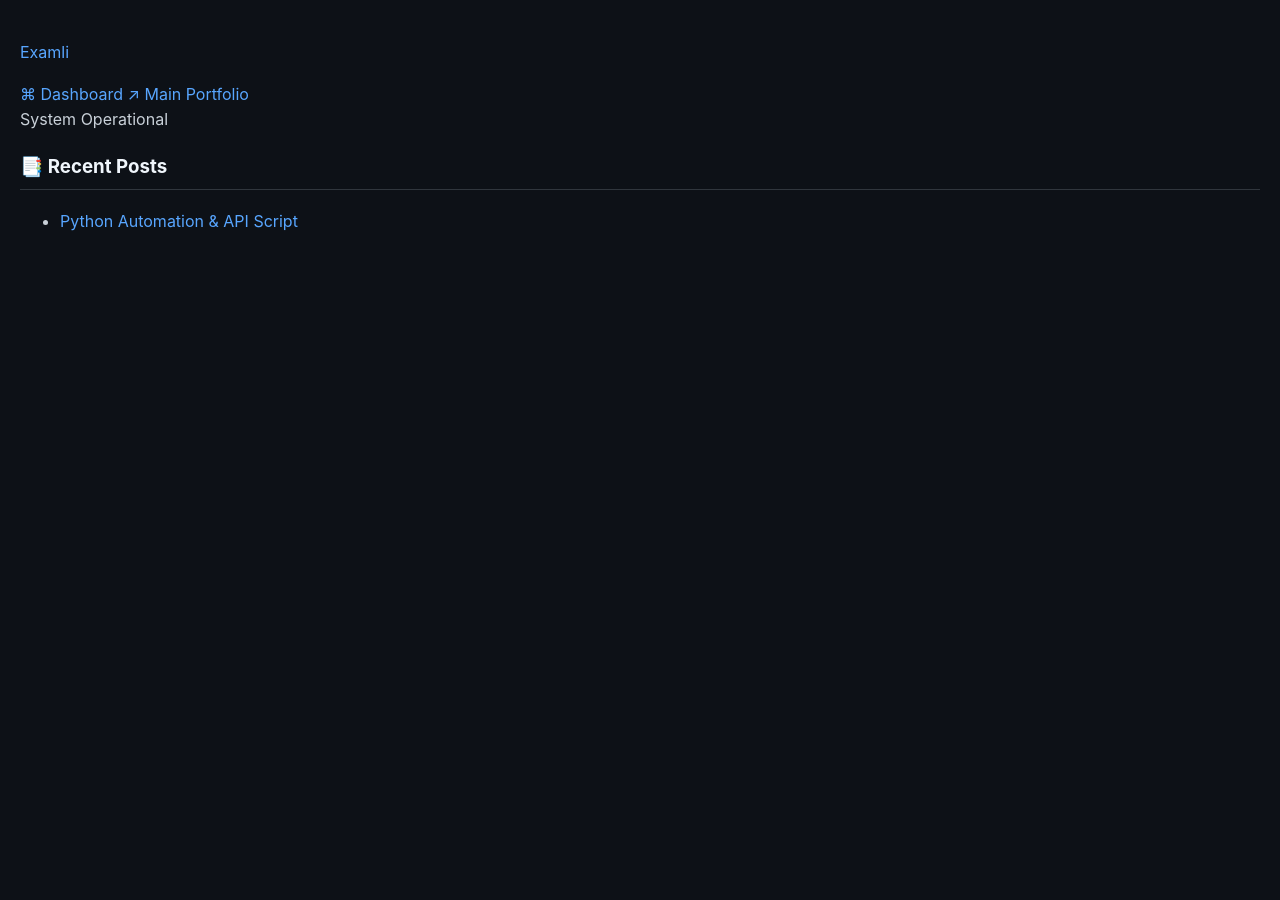
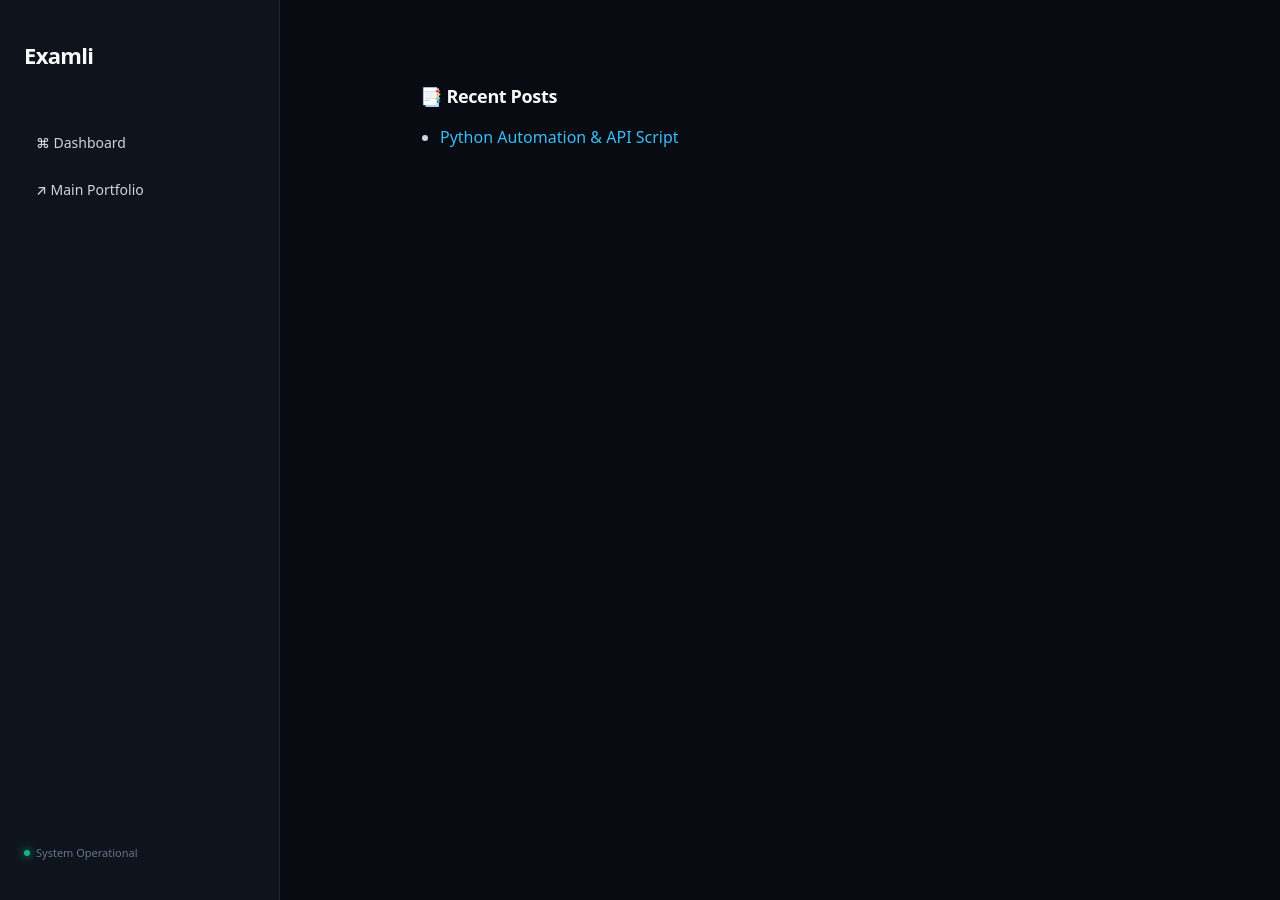
Before and after one commit to examli/examli.github.io, a Jekyll site: the page built from index.md, in a window 1280 px wide. Built offline with Jekyll 4.4.1, drawn with Linux system fonts in a browser that asks for light colours; our own code applies the rules of GitHub Pages for plain Markdown files.

Commit message:
Update style.css

```diff
--- a/assets/css/style.css
+++ b/assets/css/style.css
@@ -1,87 +1,178 @@
-/* --- PROFESSIONAL DARK TECH THEME --- */
+/* --- MODERN PREMIUM TECH THEME --- */
 :root {
-  --bg-color: #0d1117;
-  --text-color: #c9d1d9;
-  --accent-color: #58a6ff;
-  --card-bg: #161b22;
-  --border-color: #30363d;
+  --bg-main: #080b11;
+  --bg-sidebar: #0f141c;
+  --bg-card: #141b24;
+  --border-color: #1e293b;
+  --text-main: #cbd5e1;
+  --text-muted: #64748b;
+  --text-white: #f8fafc;
+  --accent: #38bdf8; /* Cyber Cyan */
+}
+
+* {
+  box-sizing: border-box;
 }
 
 body {
-  background-color: var(--bg-color);
-  color: var(--text-color);
-  font-family: -apple-system, BlinkMacSystemFont, "Segoe UI", Helvetica, Arial, sans-serif;
+  background-color: var(--bg-main);
+  color: var(--text-main);
+  font-family: ui-sans-serif, system-ui, -apple-system, BlinkMacSystemFont, "Segoe UI", Roboto, sans-serif;
   margin: 0;
-  padding: 40px 20px;
-  line-height: 1.6;
+  padding: 0;
+  min-height: 100vh;
 }
 
-.wrapper {
-  max-width: 900px;
-  margin: 0 auto;
+/* Master Grid Structure */
+.blog-container {
   display: grid;
   grid-template-columns: 280px 1fr;
-  gap: 40px;
+  min-height: 100vh;
 }
 
-/* Sidebar Styling (No Github Buttons) */
-header {
+/* Sidebar Styling */
+.sidebar {
+  background-color: var(--bg-sidebar);
   border-right: 1px solid var(--border-color);
-  padding-right: 20px;
+  padding: 40px 24px;
 }
 
-header h1 a {
-  color: var(--accent-color);
-  text-decoration: none;
-  font-size: 26px;
-  font-weight: 700;
+.sidebar-sticky {
+  position: sticky;
+  top: 40px;
+  display: flex;
+  flex-direction: column;
+  height: calc(100vh - 80px);
 }
 
-header p {
-  color: #8b949e;
+.brand {
+  margin-bottom: 40px;
+}
+
+.logo {
+  font-size: 22px;
+  font-weight: 700;
+  color: var(--text-white);
+  text-decoration: none;
+  letter-spacing: -0.03em;
+}
+
+.bio {
+  font-size: 13px;
+  color: var(--text-muted);
+  margin-top: 8px;
+  line-height: 1.5;
+}
+
+/* Navigation Links */
+.nav-links {
+  display: flex;
+  flex-direction: column;
+  gap: 8px;
+}
+
+.nav-item {
+  color: var(--text-main);
+  text-decoration: none;
   font-size: 14px;
+  font-weight: 500;
+  padding: 10px 12px;
+  border-radius: 6px;
+  transition: all 0.2s ease;
+}
+
+.nav-item:hover {
+  background-color: var(--bg-card);
+  color: var(--accent);
+}
+
+.sidebar-footer {
+  margin-top: auto;
+  font-size: 11px;
+  color: var(--text-muted);
+  display: flex;
+  align-items: center;
+  gap: 6px;
+}
+
+.status-dot {
+  width: 6px;
+  height: 6px;
+  background-color: #10b981;
+  border-radius: 50%;
+  display: inline-block;
+  box-shadow: 0 0 8px #10b981;
 }
 
 /* Main Content Area */
-section {
-  padding-left: 10px;
+.main-content {
+  padding: 60px 40px;
+  display: flex;
+  justify-content: center;
+  overflow-y: auto;
 }
 
-h1, h2, h3 {
-  color: #f0f6fc;
-  border-bottom: 1px solid var(--border-color);
-  padding-bottom: 8px;
+.content-wrapper {
+  width: 100%;
+  max-width: 720px;
 }
 
-/* Professional Code Blocks */
+/* Typography Inside Posts */
+h1, h2, h3 {
+  color: var(--text-white);
+  font-weight: 700;
+  letter-spacing: -0.02em;
+}
+
+h1 { font-size: 32px; margin-bottom: 24px; }
+h2 { font-size: 24px; margin-top: 32px; margin-bottom: 16px; }
+h3 { font-size: 18px; margin-top: 24px; }
+
+p {
+  line-height: 1.7;
+  color: var(--text-main);
+  font-size: 15px;
+}
+
+/* Premium Code Blocks */
 pre, code {
-  background-color: var(--card-bg);
+  background-color: var(--bg-card);
   border: 1px solid var(--border-color);
-  border-radius: 6px;
-  font-family: ui-monospace, SFMono-Regular, SF Pro Mono, Menlo, Monaco, Consolas, monospace;
-  font-size: 14px;
+  border-radius: 8px;
+  font-family: ui-monospace, SFMono-Regular, Menlo, Monaco, Consolas, monospace;
 }
 
 code {
   padding: 3px 6px;
-  color: #ff7b72;
+  color: #f43f5e;
+  font-size: 13.5px;
 }
 
 pre {
-  padding: 16px;
-  overflow: auto;
+  padding: 20px;
+  overflow-x: auto;
+  margin: 20px 0;
 }
 
 pre code {
-  color: #e6edf3;
+  color: #e2e8f0;
   background: none;
-  border: none;
   padding: 0;
+  font-size: 14px;
+  line-height: 1.6;
 }
 
-/* Links & Files */
+/* List / Post links styling */
+ul {
+  padding-left: 20px;
+}
+
+li {
+  margin-bottom: 10px;
+}
+
 a {
-  color: var(--accent-color);
+  color: var(--accent);
   text-decoration: none;
 }
 
@@ -89,14 +180,10 @@ a:hover {
   text-decoration: underline;
 }
 
-/* Footer & Extra GitHub Garbage ko Hide karne ke liye */
-footer, .downloads, ul.downloads, iframe, .github-corner {
-  display: none !important;
-  visibility: hidden !important;
-  opacity: 0 !important;
+/* Responsive (Mobile view correction) */
+@media (max-width: 768px) {
+  .blog-container { grid-template-columns: 1fr; }
+  .sidebar { border-right: none; border-bottom: 1px solid var(--border-color); padding: 30px 20px; }
+  .sidebar-sticky { height: auto; }
+  .main-content { padding: 40px 20px; }
 }
-
-@media (max-width: 768px) {
-  .wrapper { grid-template-columns: 1fr; gap: 20px; }
-  header { border-right: none; border-bottom: 1px solid var(--border-color); padding-bottom: 20px; }
-}
```
